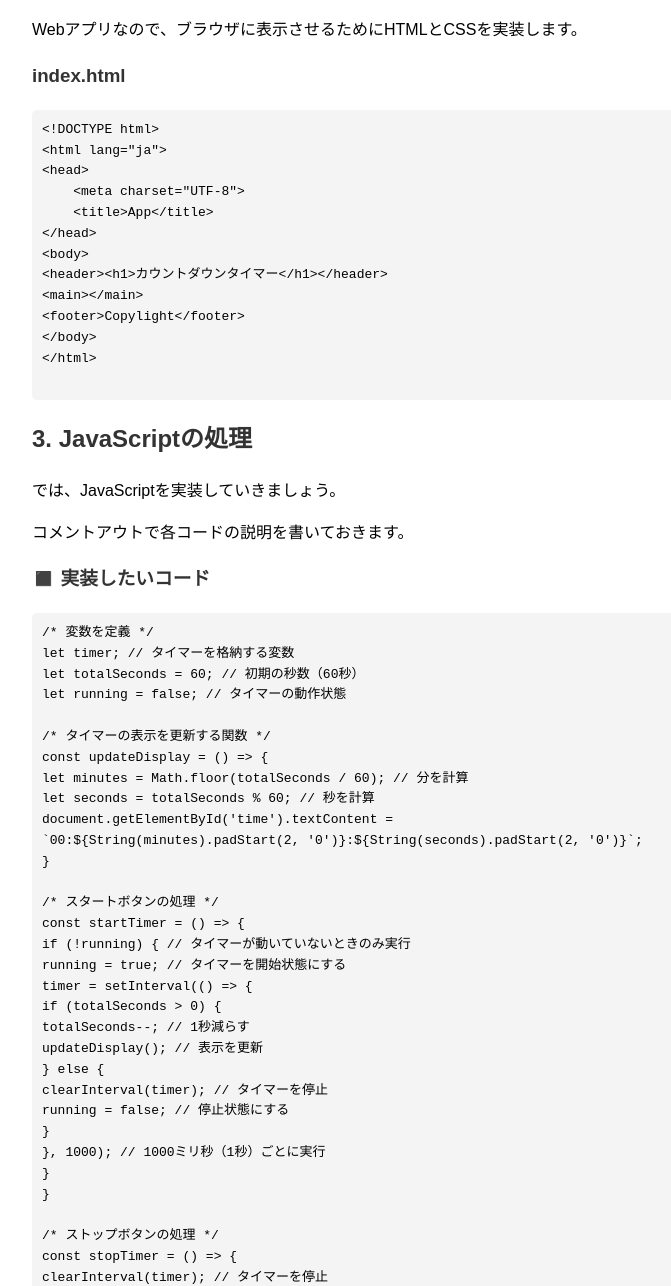
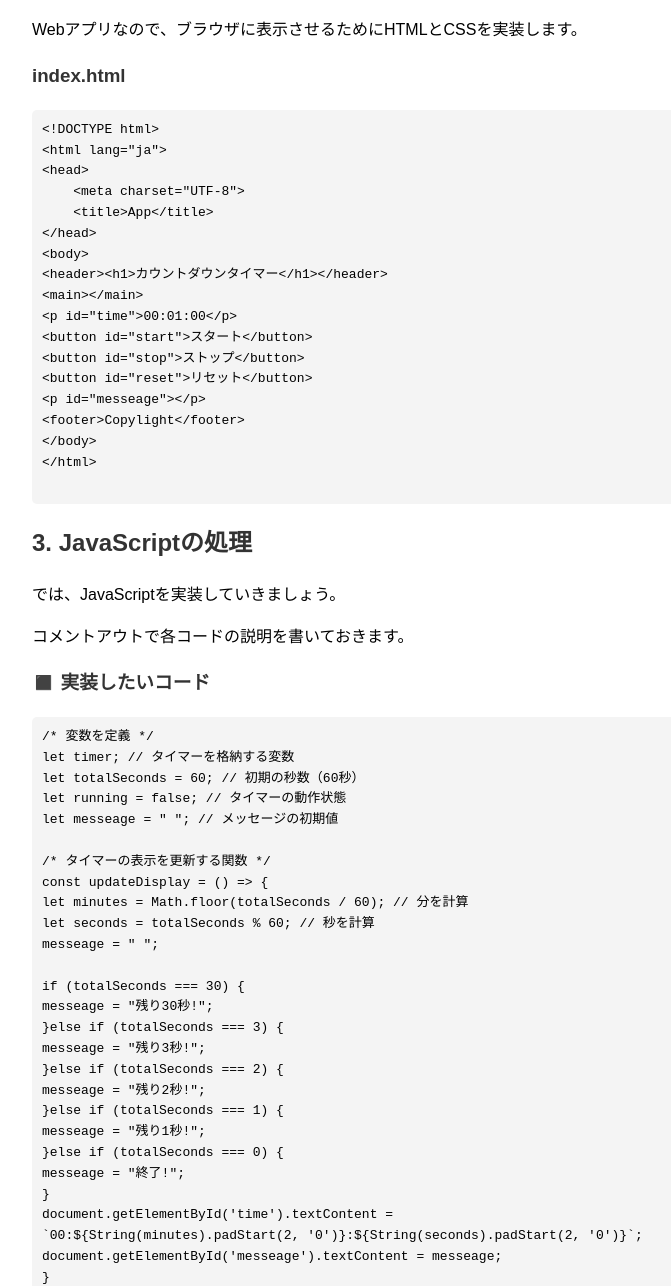
Before and after one commit to eshun-mikuro-tama/webapp-html, a plain HTML site: page blog/blog-1.html in a window 1280 px wide. Shown: the part 674-1960 px from the top of the page, without its empty margins (208-879 px from the left). Drawn offline with Linux system fonts and the light colour scheme.

Commit message:
12回目コミット

```diff
--- a/blog/blog-1.html
+++ b/blog/blog-1.html
@@ -44,6 +44,11 @@
 &lt;body&gt;
 &lt;header&gt;&lt;h1&gt;カウントダウンタイマー&lt;/h1&gt;&lt;/header&gt;
 &lt;main&gt;&lt;/main&gt;
+&lt;p id="time">00:01:00&lt;/p&gt;
+&lt;button id="start">スタート&lt;/button&gt;
+&lt;button id="stop">ストップ&lt;/button&gt;
+&lt;button id="reset">リセット&lt;/button&gt;
+&lt;p id="messeage">&lt;/p&gt;
 &lt;footer&gt;Copylight&lt;/footer&gt;
 &lt;/body&gt;
 &lt;/html&gt;
@@ -58,13 +63,28 @@
 let timer; // タイマーを格納する変数
 let totalSeconds = 60; // 初期の秒数（60秒）
 let running = false; // タイマーの動作状態
+let messeage = " "; // メッセージの初期値
 
 /* タイマーの表示を更新する関数 */
 const updateDisplay = () => {
 let minutes = Math.floor(totalSeconds / 60); // 分を計算
 let seconds = totalSeconds % 60; // 秒を計算
+messeage = " ";
+
+if (totalSeconds === 30) {
+messeage = "残り30秒!";
+}else if (totalSeconds === 3) {
+messeage = "残り3秒!";
+}else if (totalSeconds === 2) {
+messeage = "残り2秒!";
+}else if (totalSeconds === 1) {
+messeage = "残り1秒!";
+}else if (totalSeconds === 0) {
+messeage = "終了!";
+}
 document.getElementById('time').textContent =
 `00:${String(minutes).padStart(2, '0')}:${String(seconds).padStart(2, '0')}`;
+document.getElementById('messeage').textContent = messeage;
 }
 
 /* スタートボタンの処理 */
```
